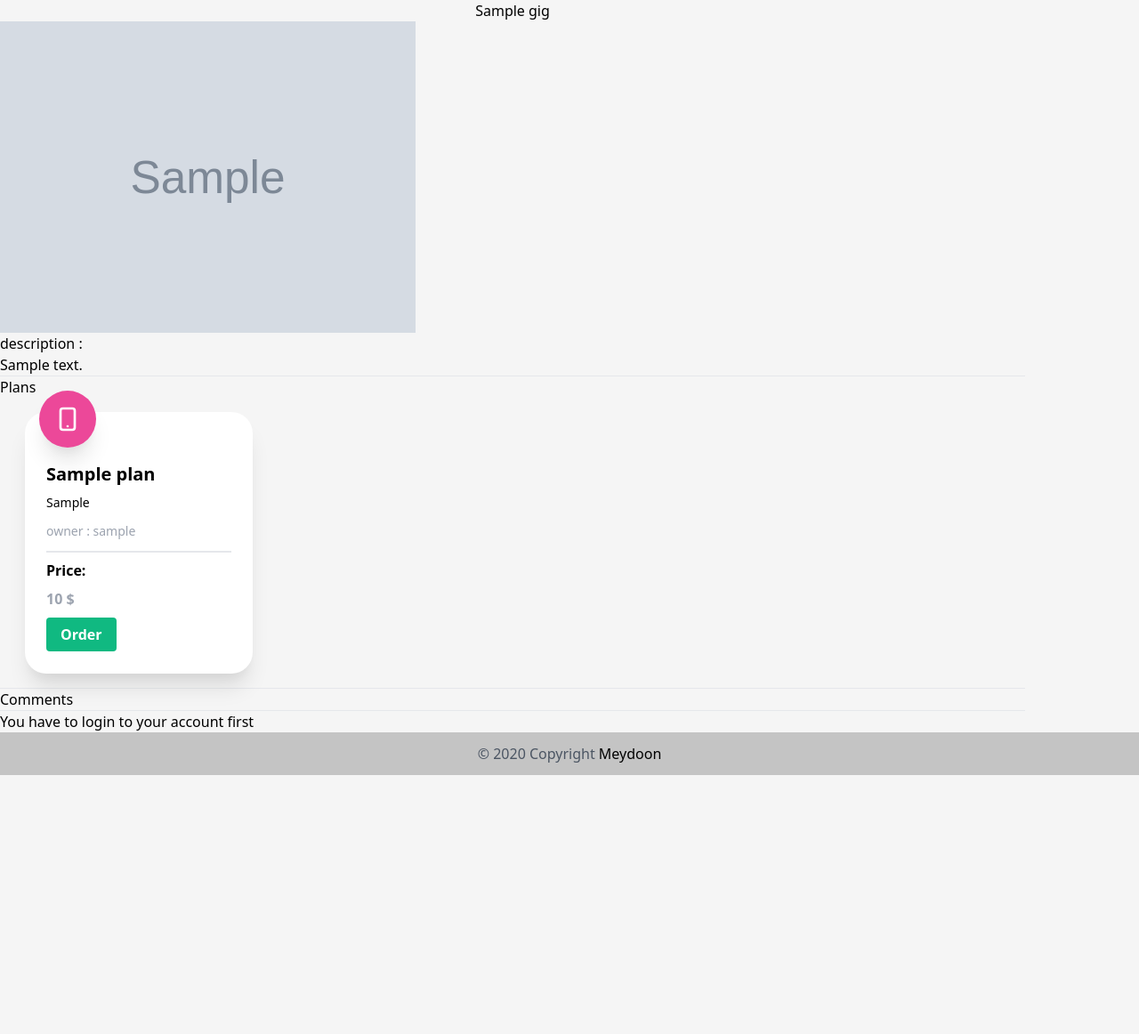
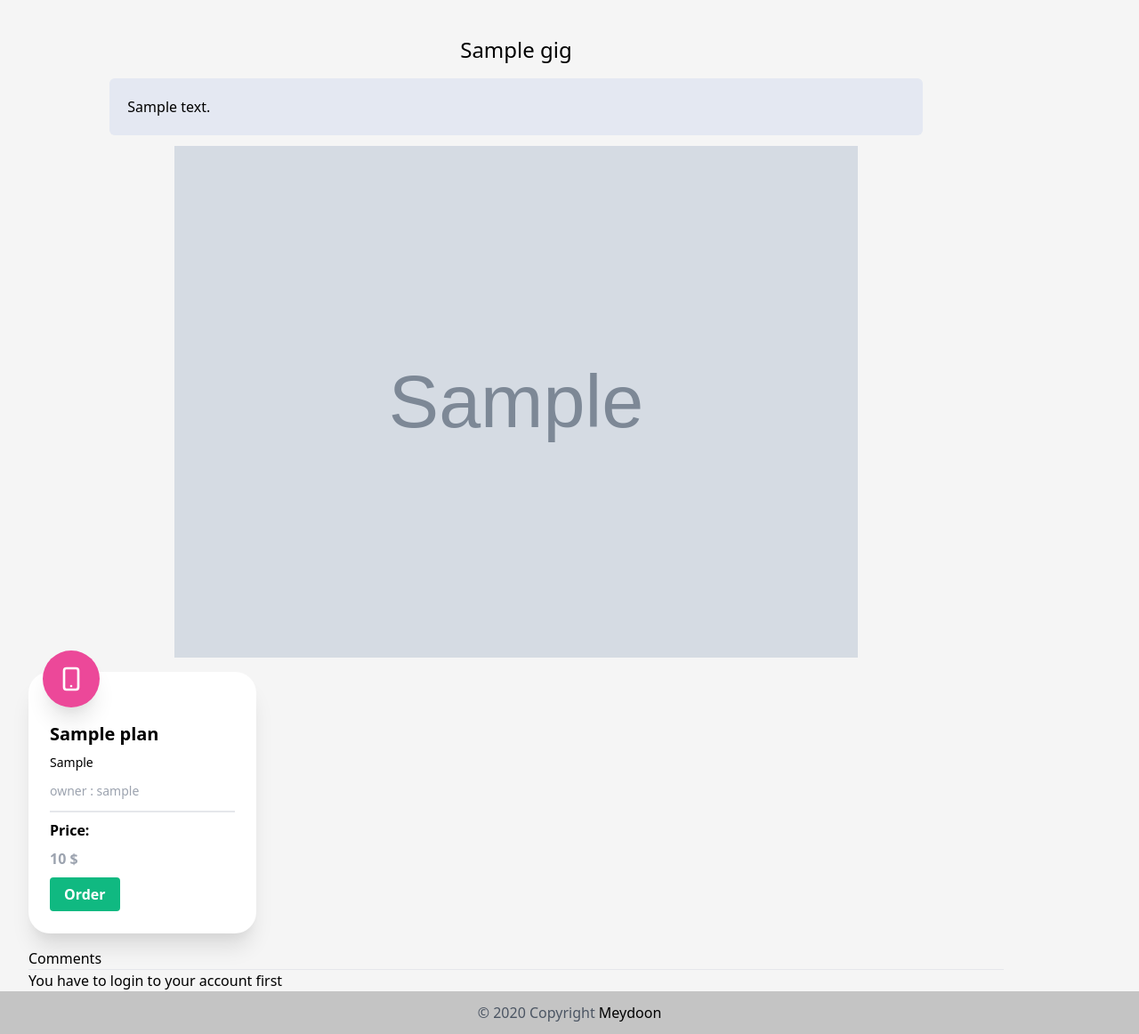
Before and after one commit to mahanfr/Meydoon, a Django app: template gigs/templates/gigs/gig.html in a window 1280 px wide. Shown: the part 56-1218 px from the top of the page at 89% size. Before the commit the page ends 927 px from the top, so only its background shows below. Run offline with Django 3.2, Linux system fonts and the light colour scheme; the template is opened without the code that fills it: most values are stand-ins (such as "Sample title", 1, 10 or a date in 2020); grey boxes marked "Sample" are stand-in pictures; style sheets or scripts are compiled from the project's sources; some libraries are stand-ins or nearby versions.

Commit message:
miner ui improvements

```diff
--- a/gigs/templates/gigs/gig.html
+++ b/gigs/templates/gigs/gig.html
@@ -6,33 +6,22 @@
 {% block body %}
 {% load crispy_forms_tags %}
 {% load tailwind_filters %}
-<div class="container" style="max-width: 90%;">
-  <div {% if request.user == gig.user %}class="row"{% endif %}>
-    <div {% if request.user == gig.user %}class='col-md-8'{% endif %}>
-        <p align='center' class='display-4'>{{gig.title}}</p>
-          <div id="carouselExampleInterval" class="carousel slide" data-ride="carousel">
-            <div class="carousel-inner">
+<div class="flex mx-8 mt-10">
+  <div>
+    <div>
+        <p class="text-center text-2xl mb-4">{{gig.title}}</p>
+          <div class="mx-auto mb-3 w-10/12 p-5 bg-brand-card rounded-md">
+            <p>{{gig.description}}</p>
+          </div>
+          <div class="mx-auto">
             {% for p in photo %}
-              <div class="carousel-item {% if forloop.first %} active{% endif %}" data-interval="5000">
-                <img src="{{p.image.url}}" class="d-block w-100" style ="height:350px" >
+              <div class="mx-auto">
+                <img src="{{p.image.url}}" class="mx-auto" style="width: 70%;">
               </div>
             {% endfor %}
           </div>
-            <a class="carousel-control-prev" href="#carouselExampleInterval" role="button" data-slide="prev">
-              <span class="carousel-control-prev-icon" aria-hidden="true"></span>
-              <span class="sr-only">Previous</span>
-            </a>
-            <a class="carousel-control-next" href="#carouselExampleInterval" role="button" data-slide="next">
-              <span class="carousel-control-next-icon" aria-hidden="true"></span>
-              <span class="sr-only">Next</span>
-            </a>
-          </div>
-        <p><h1>description : </h1>{{gig.description}}</p>
-        <hr>
 
-        <h1>Plans</h1>
-        <div class="flex items-center justify-center">
-        <div class="grid grid-cols-1 gap-6 sm:grid-cols-2 md:grid-cols-2 lg:grid-cols-4 xl:grid-cols-4">
+        <div class="mx-auto grid grid-cols-3 gap-6 sm:grid-cols-2 md:grid-cols-2 lg:grid-cols-4 xl:grid-cols-4">
           {% for plan in plans %}
             <div class="relative bg-white py-6 px-6 rounded-3xl w-64 my-4 shadow-xl">
               <div class="text-white flex items-center absolute rounded-full py-4 px-4 shadow-xl bg-pink-500 left-4 -top-6">
@@ -67,15 +56,13 @@
             </div>
           {% endfor %}
           </div>
-        </div>
-        <hr>
         <h1>Comments</h1>
         {% for comment in comments %}
             {% if comment.is_approved %}
-            <div >
-            <h5>{{comment.title}}</h3>
+              <div class="bg-brand-card rounded-md w-80 my-4">
+                <h5 class="bg-white text-lg font-serif">{{comment.user.user_name}}</h3>
+                <p class="font-bold">{{comment.title}}<p>
                 <h6>{{comment.body}}</h5>
-            <p>{{comment.user.user_name}}<p>
               </div>
             {% endif %}
         {% endfor %}
@@ -111,7 +98,7 @@
         {% endif %}
 
     </div>
-    {% if request.user == gig.user  %}
+    {% if request.user == gig.user %}
     <div class="col-md-4 py-3">
 
       <div class="card">
@@ -147,22 +134,7 @@
         </div>
       </div>
 
-      <div align="center" class="row" style="width: inherit;margin-left: 0px;margin-top: 1px;">
-        <a href="#">
-          <div class="col card"  style="background-color:gray;color: white;cursor: pointer;">
-            <div align="center" class="card-header">
-              <b>Edit</b>
-            </div>
-          </div>
-        </a>
-        <a href="#">
-          <div class="col card"  style="background-color:gray;color: white;cursor: pointer;margin-left: 4px;">
-            <div align="center" class="card-header">
-              <b>Delete</b>
-            </div>
-          </div>
-        </a>
-      </div>
+
     </div>
     {% endif %}
   </div>
--- a/orders/views.py
+++ b/orders/views.py
@@ -3,7 +3,9 @@ from gigs.models import Gig, Plan
 from django.shortcuts import redirect, render
 from .forms import DeliverForm, OrderForm
 
-# Create your views here.
+# Create your views here
+
+
 def order(request):
     plan_id = request.GET.get("plan", "/")
     gig_id = request.GET.get("gig", "/")
```
Lines whose indentation alone changed are shown as unchanged.
